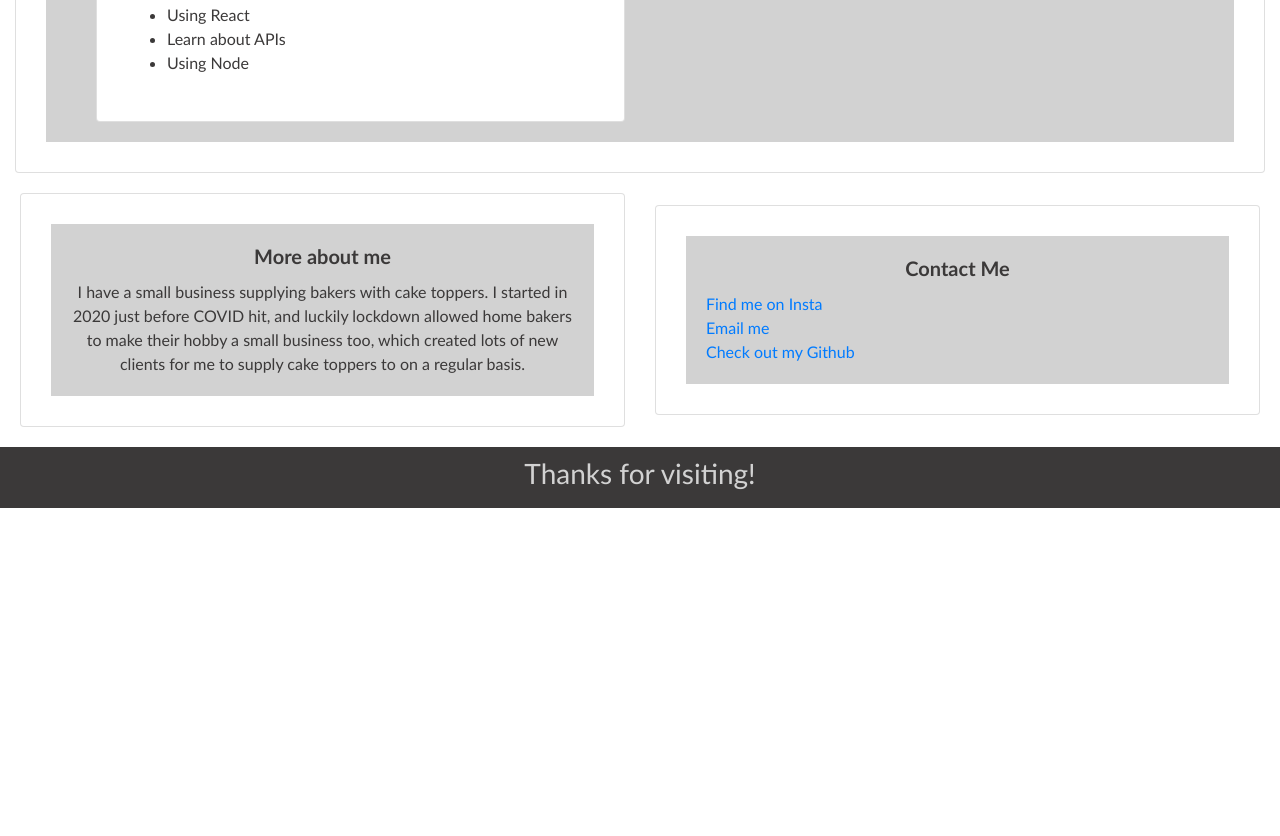
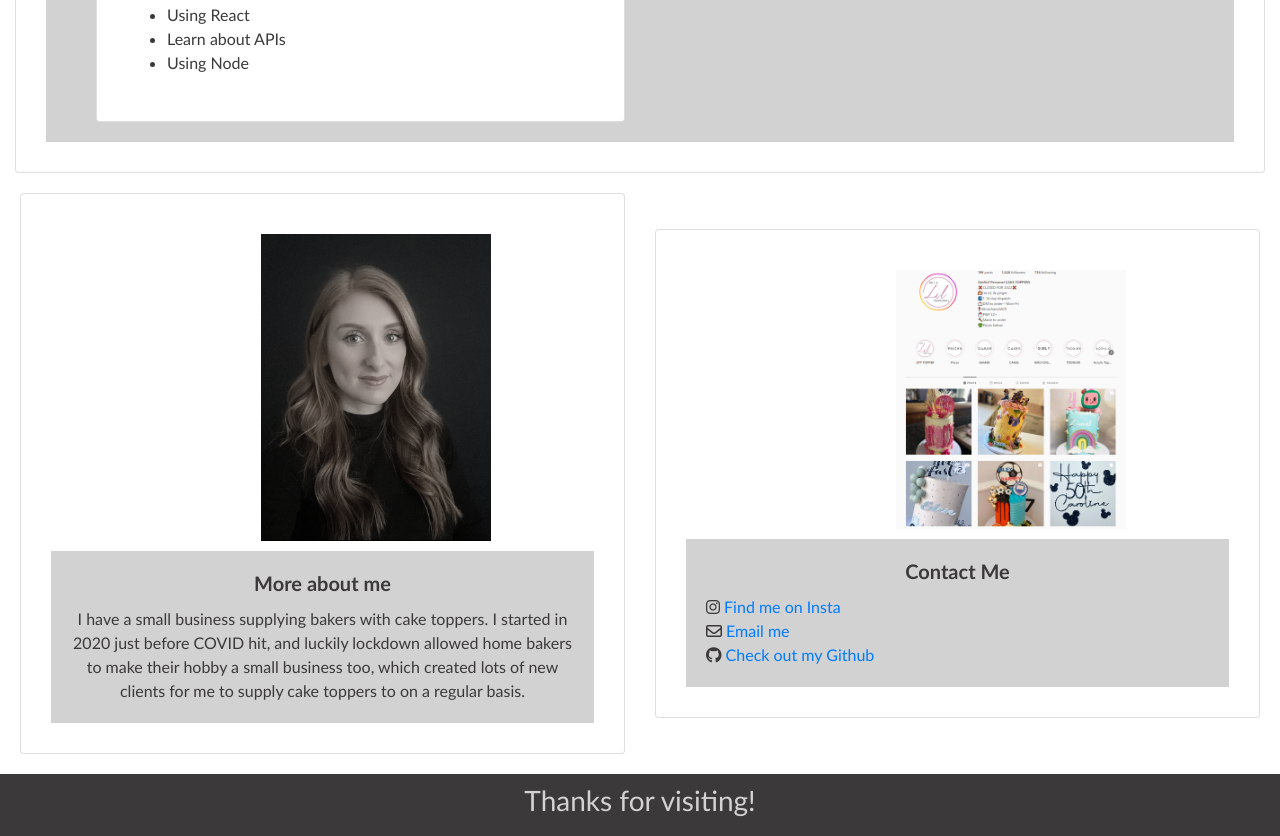
Before and after one commit to LillyIlex/Bootstrap-Portfolio, a plain HTML site: page index.html in a window 1280 px wide. Shown: the part 2169-3005 px from the top of the page. Before the commit the page ends 2677 px from the top, so only its background shows below. Drawn offline with nearby package versions, Linux system fonts and the light colour scheme.

Commit message:
added images to about me and contact sections.

```diff
--- a/CSS/style.css
+++ b/CSS/style.css
@@ -147,6 +147,15 @@ h2 {
   padding: 20px;
 }
 
+.contact-img {
+  width: 250px;
+  margin-left: 200px;
+  padding: 10px;
+}
+
+#contact-img {
+ filter: saturate(0.2);
+}
 footer {
   text-align: center;
   background-color: var(--dark-grey);
--- a/index.html
+++ b/index.html
@@ -5,6 +5,7 @@
   <meta charset="UTF-8">
   <meta name="viewport" content="width=device-width, initial-scale=1.0">
   <link rel="stylesheet" href="CSS/style.css" />
+  <link rel="stylesheet" href="../assets/font-awesome/css/font-awesome.css">
   <link rel="stylesheet" href="https://cdn.jsdelivr.net/npm/bootstrap@4.3.1/dist/css/bootstrap.min.css"
     integrity="sha384-ggOyR0iXCbMQv3Xipma34MD+dH/1fQ784/j6cY/iJTQUOhcWr7x9JvoRxT2MZw1T" crossorigin="anonymous">
   <title>Elizabeth Corris Bootstrap Portfolio </title>
@@ -141,7 +142,8 @@
     <section class="about-contact">
       <div class="row align-items-center">
         <div class="col-sm-12 col-md-6 col-lg-6">
-          <div class="card">
+          <div class="card" class="about">
+             <img class="contact-img" id="contact-img" src="Images/Profile pic.png" alt="Black and White profile pic"></a>
             <div class="card-body">
               <h5 class="card-title" id="about">More about me</h5>
               <p class="card-text"> I have a small business supplying bakers with cake toppers.
@@ -156,13 +158,14 @@
 
         <div class="col-sm-12 col-md-6 col-lg-6">
           <div class="card" class="contact">
+              <a href="https://www.instagram.com/getalilpersonal/"><img class="contact-img" src="Images/insta.png" alt="Instagram feed"></a>
             <div class="card-body">
               <h5 class="card-title"> Contact Me </h5>
               <div class="contact-links">
-                <a class="link" class="btn btn-primary" href="https://www.instagram.com/getalilpersonal/"> Find me
-                  on Insta </a> <br>
-                <a class="link" class="btn btn-primary" href="mailto:getalilpersonal@outlook.com"> Email me </a> <br>
-                <a class="link" class="btn btn-primary" href="https://github.com/LillyIlex">Check out my Github</a>
+                <a class="link" class="btn btn-primary" href="https://www.instagram.com/getalilpersonal/"> <i class="fa fa-instagram" aria-hidden="true"></i> Find me
+                on Insta </a> <br>
+                <a class="link" class="btn btn-primary" href="mailto:getalilpersonal@outlook.com"> <i class="fa fa-envelope-o" aria-hidden="true"></i> Email me </a> <br>
+                <a class="link" class="btn btn-primary" href="https://github.com/LillyIlex"> <i class="fa fa-github" aria-hidden="true"></i> Check out my Github</a>
                 <br>
               </div>
             </div>
```
Also changed, not shown: Images/Screenshot (26).png (added), Images/insta.png (added), 1 other file.
